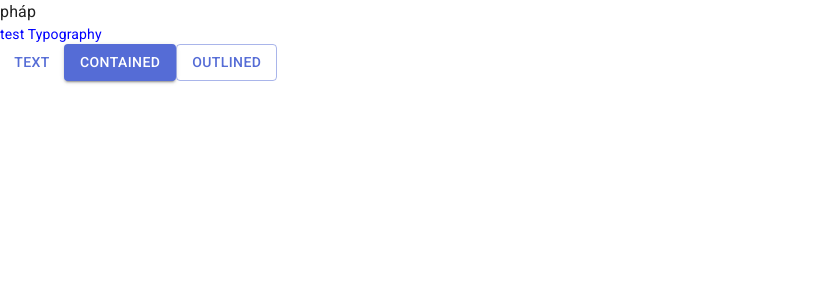
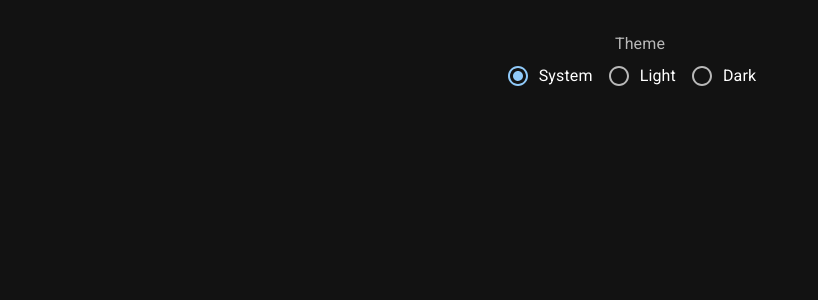
Before and after one commit to nguyentrungphap/trello-fe, a React (Vite) app: page / in a window 1280 px wide. Shown: the top 300 px of the page, without its empty margins (0-818 px from the left). Built offline with nearby package versions, Linux system fonts and the light colour scheme.

Commit message:
add code mode theme

```diff
--- a/package.json
+++ b/package.json
@@ -11,8 +11,8 @@
   },
   "dependencies": {
     "@emotion/react": "^11.14.0",
-    "@emotion/styled": "^11.14.0",
-    "@mui/icons-material": "^7.1.2",
+    "@emotion/styled": "^11.14.1",
+    "@mui/icons-material": "^7.1.1",
     "@mui/material": "^7.1.2",
     "react": "^19.1.0",
     "react-dom": "^19.1.0"
--- a/src/App.tsx
+++ b/src/App.tsx
@@ -1,17 +1,18 @@
-import { Button } from "@mui/material"
-import Typography from "@mui/material/Typography"
+import { CssBaseline, ThemeProvider } from '@mui/material';
+import { useThemeContext } from './theme/ThemeContext';
+import { lightTheme, darkTheme } from './theme/Theme';
+import ThemeToggle from './theme/ThemeToggle';
 
 function App() {
+  const { currentTheme } = useThemeContext();
+  const appliedTheme = currentTheme === 'dark' ? darkTheme : lightTheme;
 
   return (
-    <>
-      <div>pháp</div>
-      <Typography variant="body2" color="text.secondary">test Typography</Typography>
-      <Button variant="text">Text</Button>
-      <Button variant="contained">Contained</Button>
-      <Button variant="outlined">Outlined</Button>
-    </>
-  )
+    <ThemeProvider theme={appliedTheme}>
+      <CssBaseline />
+      <ThemeToggle />
+    </ThemeProvider>
+  );
 }
 
-export default App
+export default App;
--- a/src/Theme.ts
+++ /dev/null
@@ -1,22 +0,0 @@
-import { createTheme } from "@mui/material"
-import { red } from "@mui/material/colors"
-
-const Theme = createTheme({
-  palette: {
-    mode: 'light', // default is light
-    primary: {
-      main: '#556cd6'
-    },
-    secondary: {
-      main: '#19857b'
-    },
-    error: {
-      main:red.A400,
-  },
-  text:{
-    secondary:'blue'
-  }
-}
-});
-
-export default Theme
--- a/src/main.tsx
+++ b/src/main.tsx
@@ -1,15 +1,14 @@
-import { StrictMode } from 'react'
-import { createRoot } from 'react-dom/client'
-import App from './App.tsx'
-import CssBaseline from '@mui/material/CssBaseline'
-import { ThemeProvider } from '@mui/material/styles'
-import Theme from './theme.ts'
-
+import { StrictMode } from 'react';
+import { createRoot } from 'react-dom/client';
+import App from './App.tsx';
+import { StyledEngineProvider } from '@mui/material/styles';
+import { ThemeProviderCustom } from './theme/ThemeContext.tsx';
 createRoot(document.getElementById('root')!).render(
   <StrictMode>
-    <ThemeProvider theme={Theme}>
-      <CssBaseline />
-      <App />
-    </ThemeProvider>
-  </StrictMode>,
-)
+    <StyledEngineProvider injectFirst>
+      <ThemeProviderCustom>
+        <App />
+      </ThemeProviderCustom>
+    </StyledEngineProvider>
+  </StrictMode>
+);
--- /dev/null
+++ b/src/theme/Theme.ts
@@ -0,0 +1,14 @@
+// theme.js
+import { createTheme } from '@mui/material/styles';
+
+export const lightTheme = createTheme({
+  palette: {
+    mode: 'light',
+  },
+});
+
+export const darkTheme = createTheme({
+  palette: {
+    mode: 'dark',
+  },
+});
--- /dev/null
+++ b/src/theme/ThemeContext.tsx
@@ -0,0 +1,70 @@
+import React, {
+  createContext,
+  useContext,
+  useEffect,
+  useMemo,
+  useState,
+  type ReactNode,
+} from 'react';
+
+type ThemeMode = 'light' | 'dark' | 'system';
+
+interface ThemeContextType {
+  themeMode: ThemeMode;
+  setThemeMode: React.Dispatch<React.SetStateAction<ThemeMode>>;
+  currentTheme: 'light' | 'dark';
+}
+
+const ThemeContext = createContext<ThemeContextType>({
+  themeMode: 'system',
+  setThemeMode: () => { },
+  currentTheme: 'light',
+});
+
+interface ThemeProviderCustomProps {
+  children: ReactNode;
+}
+
+export const ThemeProviderCustom = ({ children }: ThemeProviderCustomProps) => {
+  const getSystemTheme = (): 'light' | 'dark' => {
+    const hour = new Date().getHours();
+    return hour >= 18 || hour < 6 ? 'dark' : 'light';
+    console.log({ hour });
+  };
+
+  const [themeMode, setThemeMode] = useState<ThemeMode>(() => {
+    if (typeof window === 'undefined') return 'system';
+    return (localStorage.getItem('themeMode') as ThemeMode) || 'system';
+  });
+
+  const currentTheme: 'light' | 'dark' = useMemo(() => {
+    return themeMode === 'system' ? getSystemTheme() : themeMode;
+  }, [themeMode]);
+
+  // Lưu vào localStorage mỗi khi themeMode thay đổi
+  useEffect(() => {
+    if (typeof window !== 'undefined') {
+      localStorage.setItem('themeMode', themeMode);
+    }
+  }, [themeMode]);
+
+  // Lắng nghe thay đổi của hệ điều hành
+  useEffect(() => {
+    const mediaQuery = window.matchMedia('(prefers-color-scheme: dark)');
+    const handleChange = () => {
+      if (themeMode === 'system') {
+        setThemeMode('system'); // re-trigger để cập nhật currentTheme
+      }
+    };
+    mediaQuery.addEventListener('change', handleChange);
+    return () => mediaQuery.removeEventListener('change', handleChange);
+  }, [themeMode]);
+
+  return (
+    <ThemeContext.Provider value={{ themeMode, setThemeMode, currentTheme }}>
+      {children}
+    </ThemeContext.Provider>
+  );
+};
+
+export const useThemeContext = () => useContext(ThemeContext);
--- /dev/null
+++ b/src/theme/ThemeToggle.tsx
@@ -0,0 +1,39 @@
+import {
+  FormControl,
+  FormLabel,
+  RadioGroup,
+  FormControlLabel,
+  Radio,
+  Box,
+} from '@mui/material';
+import { useThemeContext } from './ThemeContext';
+
+export default function ThemeToggle() {
+  const { themeMode, setThemeMode } = useThemeContext();
+
+  const handleChange = (event: React.ChangeEvent<HTMLInputElement>) => {
+    const value = event.target.value as 'light' | 'dark' | 'system';
+    setThemeMode(value);
+  };
+
+  return (
+    <Box sx={{ display: 'flex', justifyContent: 'center', mt: 4 }}>
+      <FormControl component="fieldset">
+        <FormLabel component="legend" sx={{ textAlign: 'center' }}>
+          Theme
+        </FormLabel>
+        <RadioGroup
+          row
+          value={themeMode}
+          onChange={handleChange}
+          aria-label="theme toggle"
+          name="theme-toggle-group"
+        >
+          <FormControlLabel value="system" control={<Radio />} label="System" />
+          <FormControlLabel value="light" control={<Radio />} label="Light" />
+          <FormControlLabel value="dark" control={<Radio />} label="Dark" />
+        </RadioGroup>
+      </FormControl>
+    </Box>
+  );
+}
```
Also changed, not shown: 2 other files (tests, documents, lock files or other folders).
